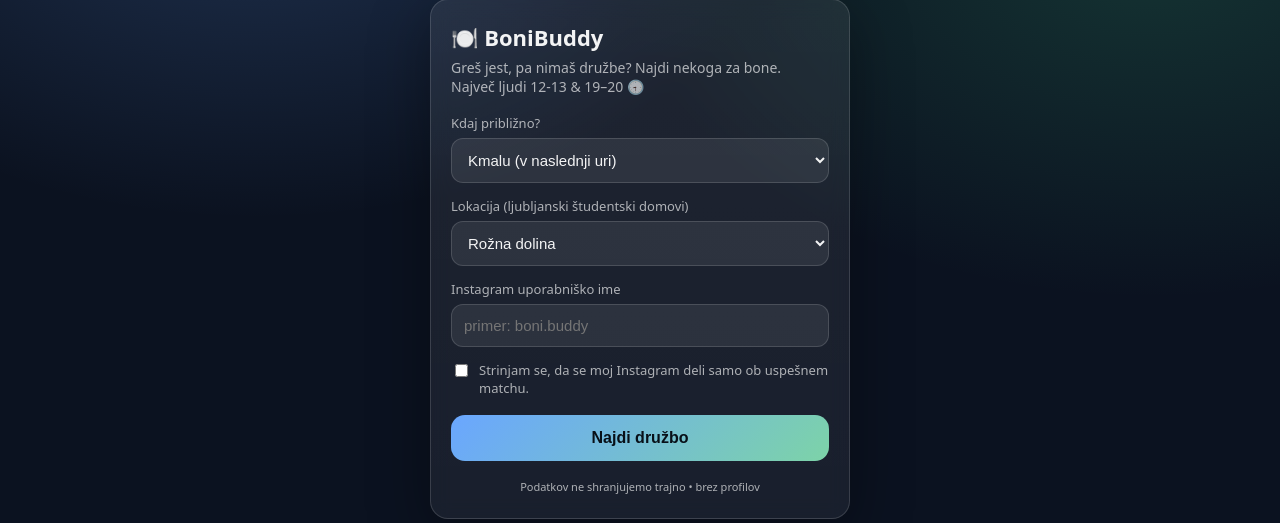
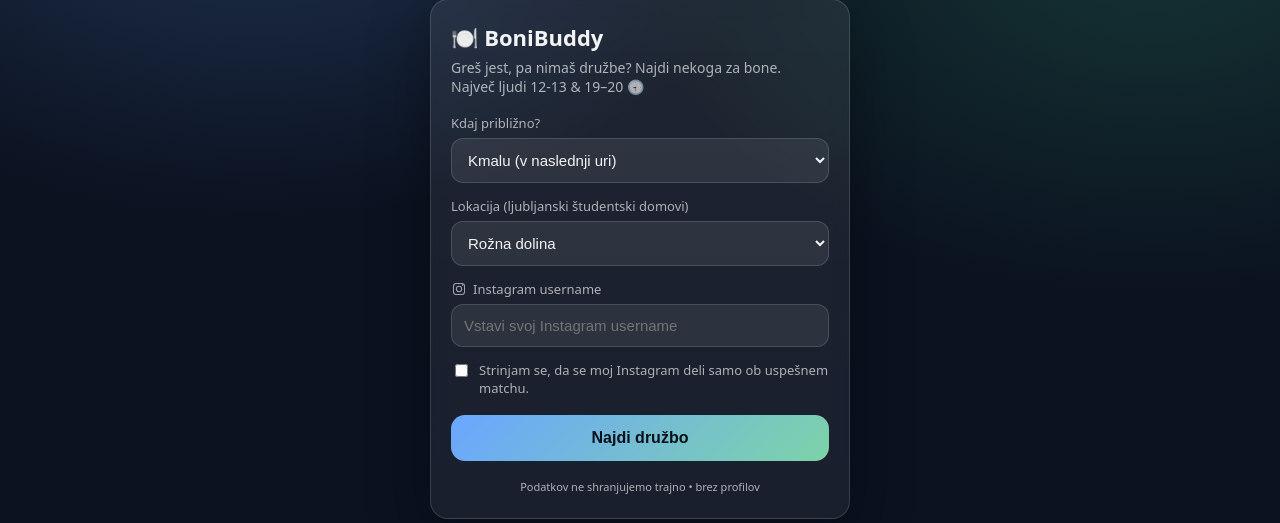
Before and after one commit to 3jakoa/bonibuddy-web, a FastAPI app: page / in a window 1280 px wide. Shown: the part 141-664 px from the top of the page. Run offline with FastAPI, Linux system fonts and the light colour scheme.

Commit message:
change UX copy for instagram username

```diff
--- a/templates/index.html
+++ b/templates/index.html
@@ -71,6 +71,19 @@
       color: var(--muted);
       display: block;
       margin-bottom: 6px;
+    }
+
+    .ig-label{
+      display: flex;
+      align-items: center;
+      gap: 6px;
+    }
+
+    .ig-label .ig-icon{
+      width: 16px;
+      height: 16px;
+      fill: currentColor;
+      opacity: 0.9;
     }
 
     select, input[type="text"]{
@@ -174,8 +187,13 @@
 
 
       <div class="field">
-        <label>Instagram uporabniško ime</label>
-        <input name="instagram_username" type="text" placeholder="primer: boni.buddy" required>
+        <label class="ig-label">
+          <svg class="ig-icon" viewBox="0 0 24 24" aria-hidden="true" focusable="false">
+            <path d="M7.75 3h8.5A4.75 4.75 0 0 1 21 7.75v8.5A4.75 4.75 0 0 1 16.25 21h-8.5A4.75 4.75 0 0 1 3 16.25v-8.5A4.75 4.75 0 0 1 7.75 3Zm0 1.5A3.25 3.25 0 0 0 4.5 7.75v8.5A3.25 3.25 0 0 0 7.75 19.5h8.5A3.25 3.25 0 0 0 19.5 16.25v-8.5A3.25 3.25 0 0 0 16.25 4.5h-8.5Zm8.75 1.25a.75.75 0 1 1 1.5 0v1a.75.75 0 1 1-1.5 0v-1ZM12 7.25A4.75 4.75 0 1 1 7.25 12 4.75 4.75 0 0 1 12 7.25Zm0 1.5A3.25 3.25 0 1 0 15.25 12 3.25 3.25 0 0 0 12 8.75Z"/>
+          </svg>
+          Instagram username
+        </label>
+        <input name="instagram_username" type="text" placeholder="Vstavi svoj Instagram username" required>
       </div>
 
       <label class="consent">
```
